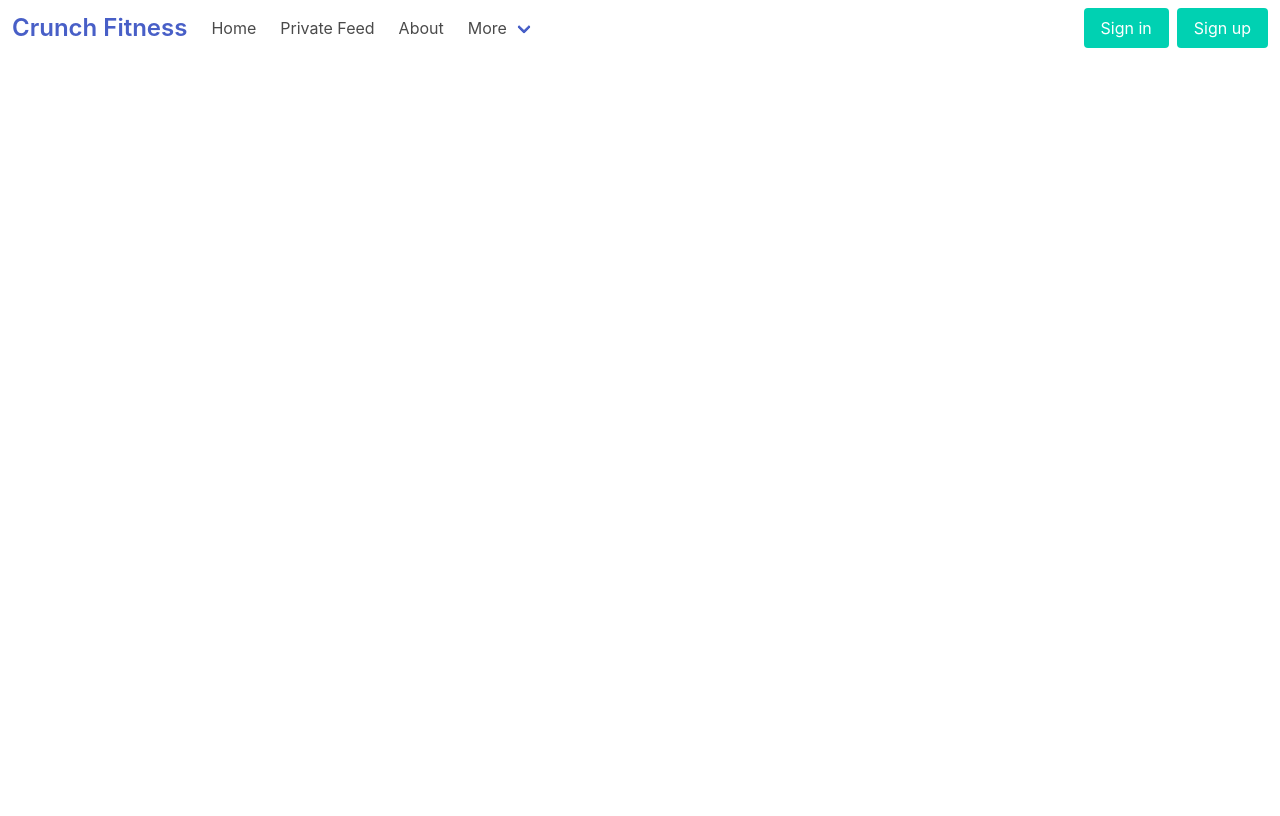
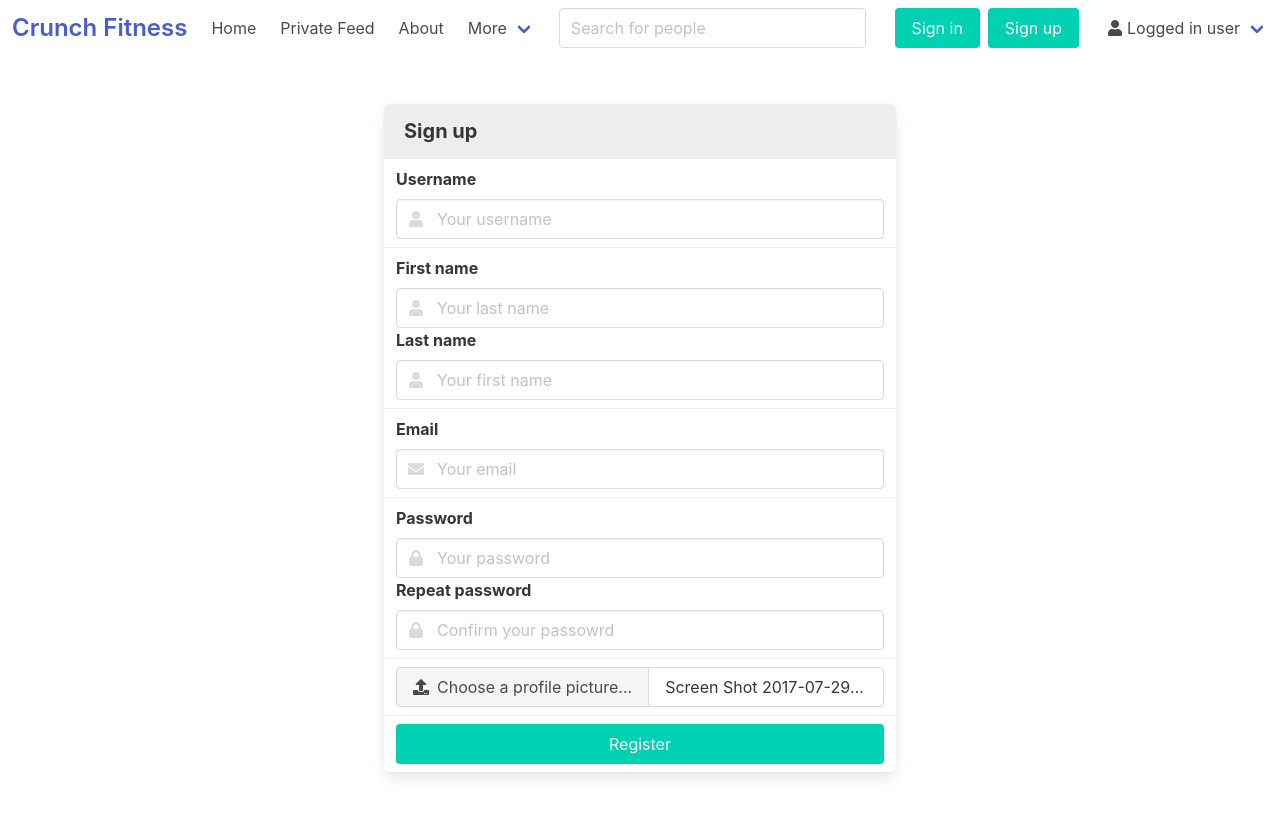
Before and after one commit to bijelic99/fitness-tracker-web-application, a Vue app in the folder client/: page /SignUp in a window 1280 px wide. Shown: the top 816 px of the page. Built offline with nearby package versions, Linux system fonts and the light colour scheme.

Commit message:
worked on SignIn, SignUp, made User view, changes to the Navbar

```diff
--- a/client/package.json
+++ b/client/package.json
@@ -8,6 +8,7 @@
     "lint": "vue-cli-service lint"
   },
   "dependencies": {
+    "@fortawesome/fontawesome-free": "^5.12.1",
     "bulma": "^0.8.0",
     "core-js": "^3.6.4",
     "vue": "^2.6.11",
--- a/client/src/components/ExcerciseInputComponent.vue
+++ b/client/src/components/ExcerciseInputComponent.vue
@@ -1,15 +1,15 @@
 <template>
   <div class="container">
     <div class="field">
-      <label for class="label">Food name:</label>
+      <label for class="label">Excercise:</label>
       <div class="control">
-        <input type="text" name id class="input" />
+        <input type="text" class="input" />
       </div>
     </div>
     <div class="field">
-      <label for class="label">Nutritional value:</label>
+      <label for class="label">Calories burnt:</label>
       <div class="control">
-        <input type="text" name id class="input" />
+        <input type="text" class="input" />
       </div>
     </div>
     <div class="field is-grouped is-grouped-centered">
--- a/client/src/components/FoodInputComponent.vue
+++ b/client/src/components/FoodInputComponent.vue
@@ -1,5 +1,23 @@
 <template>
-    <div class="">a</div>
+    <div class="container">
+    <div class="field">
+      <label for class="label">Food name:</label>
+      <div class="control">
+        <input type="text" class="input" />
+      </div>
+    </div>
+    <div class="field">
+      <label for class="label">Calories:</label>
+      <div class="control">
+        <input type="text" class="input" />
+      </div>
+    </div>
+    <div class="field is-grouped is-grouped-centered">
+      <div class="control">
+        <button class="button is-link">Add to your daily intake</button>
+      </div>
+    </div>
+  </div>
 </template>
 
 <script>
--- a/client/src/components/Navbar.vue
+++ b/client/src/components/Navbar.vue
@@ -1,8 +1,14 @@
 <template>
   <nav class="navbar" role="navigation" aria-label="main navigation">
     <div class="navbar-brand">
-      <a href class="navbar-item is-size-4 has-text-weight-semibold">Crunch Fitness</a>
-      <a role="button" class="navbar-burger burger" aria-label="menu" aria-expanded="false" data-target="navbarContent">
+      <router-link to="/" class="navbar-item is-size-4 has-text-weight-semibold">Crunch Fitness</router-link>
+      <a
+        role="button"
+        class="navbar-burger burger"
+        aria-label="menu"
+        aria-expanded="false"
+        data-target="navbarContent"
+      >
         <span aria-hidden="true"></span>
         <span aria-hidden="true"></span>
         <span aria-hidden="true"></span>
@@ -20,12 +26,32 @@
             <a href="/" class="navbar-item">2</a>
           </div>
         </div>
+        <div class="navbar-item">
+          <div class="field w-24">
+            <div class="control">
+              <input class="input" type="text" placeholder="Search for people" />
+            </div>
+          </div>
+        </div>
       </div>
+
       <div class="navbar-end">
         <div class="navbar-item">
           <div class="buttons">
-            <router-link to="/" class="button is-primary">Sign in</router-link>
-            <router-link to="/" class="button is-primary">Sign up</router-link>
+            <router-link to="/SignIn" class="button is-primary">Sign in</router-link>
+            <router-link to="/SignUp" class="button is-primary">Sign up</router-link>
+          </div>
+        </div>
+        <div class="navbar-item has-dropdown is-hoverable">
+          <a class="navbar-link">
+            <span class="icon">
+              <i class="fas fa-user"></i>
+            </span>
+            <span>Logged in user</span>
+          </a>
+          <div class="navbar-dropdown">
+            <a href="/User" class="navbar-item">My profile</a>
+            <a href="/" class="navbar-item">Sign out</a>
           </div>
         </div>
       </div>
@@ -40,4 +66,7 @@ export default {
 </script>
 
 <style>
+.w-24{
+  width: 24vw;
+}
 </style>
--- a/client/src/main.js
+++ b/client/src/main.js
@@ -3,6 +3,7 @@ import App from './App.vue'
 import router from './router'
 import store from './store'
 import './../node_modules/bulma/css/bulma.css'
+import './../node_modules/@fortawesome/fontawesome-free/css/all.css'
 
 Vue.config.productionTip = false
 
--- a/client/src/router/index.js
+++ b/client/src/router/index.js
@@ -11,13 +11,29 @@ const routes = [
     component: Home
   },
   {
+    path: '/SignUp',
+    name: 'SignUp',
+    component: () => import('../views/SignUp.vue')
+  },
+  {
+    path: '/SignIn',
+    name: 'SignIn',
+    component: () => import('../views/SignIn.vue')
+  },
+  {
+    path: '/User',
+    name: 'User',
+    component: ()=> import('../views/User.vue')
+  },
+  {
     path: '/about',
     name: 'About',
     // route level code-splitting
     // this generates a separate chunk (about.[hash].js) for this route
     // which is lazy-loaded when the route is visited.
     component: () => import(/* webpackChunkName: "about" */ '../views/About.vue')
-  }
+  },
+
 ]
 
 const router = new VueRouter({
--- a/client/src/views/SignIn.vue
+++ b/client/src/views/SignIn.vue
@@ -1,13 +1,54 @@
 <template>
-
+  <div class="section">
+    <div class="container sign-up-container">
+      <div class="panel">
+        <p class="panel-heading">Sign up</p>
+        <div class="panel-block">
+          <div class="field">
+            <label class="label">Username</label>
+            <div class="control has-icons-left">
+              <input type="text" class="input" placeholder="Your username" />
+              <span class="icon is-small is-left">
+                <i class="fas fa-user"></i>
+              </span>
+            </div>
+          </div>
+        </div>
+        <div class="panel-block">
+          <div class="field">
+            <label class="label">Password</label>
+            <div class="control has-icons-left">
+              <input type="password" class="input" placeholder="Your password" />
+              <span class="icon is-small is-left">
+                <i class="fas fa-lock"></i>
+              </span>
+            </div>
+          </div>
+        </div>
+        <div class="panel-block">
+          <div class="field">
+            <div class="control">
+              <a class="button is-primary w-100">Login</a>
+            </div>
+          </div>
+        </div>
+      </div>
+    </div>
+  </div>
 </template>
 
 <script>
 export default {
-
-}
+  name: "SignIn"
+};
 </script>
 
 <style>
-
+.sign-up-container {
+  max-width: 40vw;
+}
+.w-100,
+.field {
+  width: 100%;
+}
 </style>
--- a/client/src/views/SignUp.vue
+++ b/client/src/views/SignUp.vue
@@ -1,13 +1,108 @@
 <template>
-
+  <div class="section">
+    <div class="container sign-up-container">
+      <div class="panel">
+        <p class="panel-heading">Sign up</p>
+        <div class="panel-block">
+          <div class="field">
+            <label class="label">Username</label>
+            <div class="control has-icons-left">
+              <input type="text" class="input" placeholder="Your username" />
+              <span class="icon is-small is-left">
+                <i class="fas fa-user"></i>
+              </span>
+            </div>
+          </div>
+        </div>
+        <div class="panel-block">
+          <div class="field">
+            <label class="label">First name</label>
+            <div class="control">
+              <div class="control has-icons-left">
+                <input type="text" class="input" placeholder="Your last name" />
+                <span class="icon is-small is-left">
+                  <i class="fas fa-user"></i>
+                </span>
+              </div>
+            </div>
+            <label class="label">Last name</label>
+            <div class="control">
+              <div class="control has-icons-left">
+                <input type="text" class="input" placeholder="Your first name" />
+                <span class="icon is-small is-left">
+                  <i class="fas fa-user"></i>
+                </span>
+              </div>
+            </div>
+          </div>
+        </div>
+        <div class="panel-block">
+          <div class="field">
+            <label class="label">Email</label>
+            <div class="control has-icons-left">
+              <input type="email" class="input" placeholder="Your email" />
+              <span class="icon is-small is-left">
+                <i class="fas fa-envelope" />
+              </span>
+            </div>
+          </div>
+        </div>
+        <div class="panel-block">
+          <div class="field">
+            <label class="label">Password</label>
+            <div class="control has-icons-left">
+              <input type="password" class="input" placeholder="Your password" />
+              <span class="icon is-small is-left">
+                <i class="fas fa-lock"></i>
+              </span>
+            </div>
+            <label class="label">Repeat password</label>
+            <div class="control has-icons-left">
+              <input type="password" class="input" placeholder="Confirm your passowrd" />
+              <span class="icon is-small is-left">
+                <i class="fas fa-lock"></i>
+              </span>
+            </div>
+          </div>
+        </div>
+        <div class="panel-block">
+          <div class="file has-name is-fullwidth w-100">
+            <label class="file-label">
+              <input class="file-input" type="file" name="resume" />
+              <span class="file-cta">
+                <span class="file-icon">
+                  <i class="fas fa-upload"></i>
+                </span>
+                <span class="file-label">Choose a profile picture...</span>
+              </span>
+              <span class="file-name">Screen Shot 2017-07-29 at 15.54.25.png</span>
+            </label>
+          </div>
+        </div>
+        <div class="panel-block">
+          <div class="field">
+            <div class="control">
+              <a class="button is-primary w-100">Register</a>
+            </div>
+          </div>
+        </div>
+      </div>
+    </div>
+  </div>
 </template>
 
 <script>
 export default {
-
-}
+  name: "SignUp"
+};
 </script>
 
-<style>
-
+<style scoped>
+.sign-up-container {
+  max-width: 40vw;
+}
+.w-100,
+.field {
+  width: 100%;
+}
 </style>
--- /dev/null
+++ b/client/src/views/User.vue
@@ -0,0 +1,71 @@
+<template>
+  <div class="section">
+    <div class="container">
+      <div class="box">
+        <div class="profile-container">
+          <div class="image-container">
+            <figure>
+              <img
+                src="https://upload.wikimedia.org/wikipedia/commons/8/89/Portrait_Placeholder.png"
+                alt="Profile picture"
+              />
+              <figcaption>
+                <a>Change the profile picture</a>
+              </figcaption>
+            </figure>
+          </div>
+          <div class="profile-info-container">
+            <div class="profile-info-element">Username:</div>
+            <div class="profile-info-element">johndoe</div>
+            <div class="profile-info-element">Full name:</div>
+            <div class="profile-info-element">John Doe</div>
+            <div class="profile-info-element">Email:</div>
+            <div class="profile-info-element">johndoe@example.com</div>
+            <div class="profile-info-element">Change Password:</div>
+            <div class="profile-info-element">
+              <div class="field">
+                <div class="control">
+                  <input class="input" type="password" placeholder="Change password" />
+                </div>
+              </div>
+            </div>
+            <div class="profile-info-element">Repeat Password:</div>
+            <div class="profile-info-element">
+              <div class="field">
+                <div class="control">
+                  <input class="input" type="password" placeholder="Change password" />
+                </div>
+
+              </div>
+              <div class="field is-grouped is-grouped-right">
+                <button class="button is-danger">Change the password</button>
+              </div>
+            </div>
+          </div>
+        </div>
+      </div>
+    </div>
+  </div>
+</template>
+
+<script>
+export default {
+  name: "User"
+};
+</script>
+
+<style>
+.profile-container {
+  display: grid;
+  grid-template-columns: 4fr 8fr;
+}
+.image-container {
+  padding: 12px;
+}
+.profile-info-container {
+  display: grid;
+  grid-template-columns: 4fr 8fr;
+
+  padding: 12px;
+}
+</style>
```
Also changed, not shown: client/src/components/FoodAndExerciseInput.vue (+12 -4 lines), 1 other file (tests, documents, lock files or other folders).
